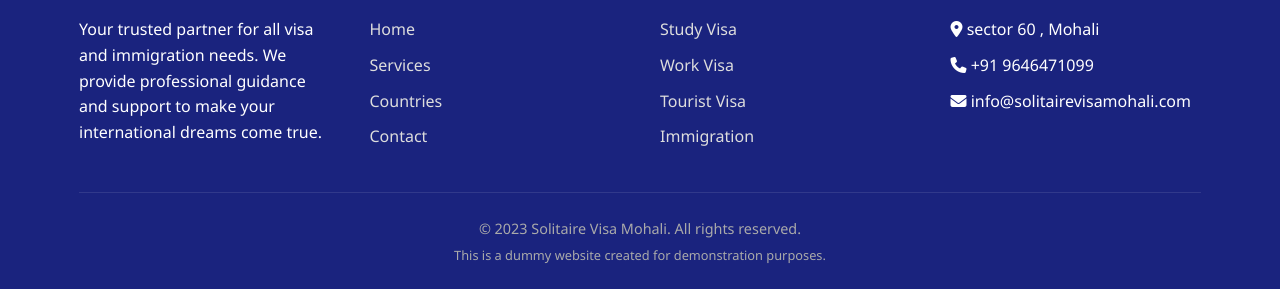
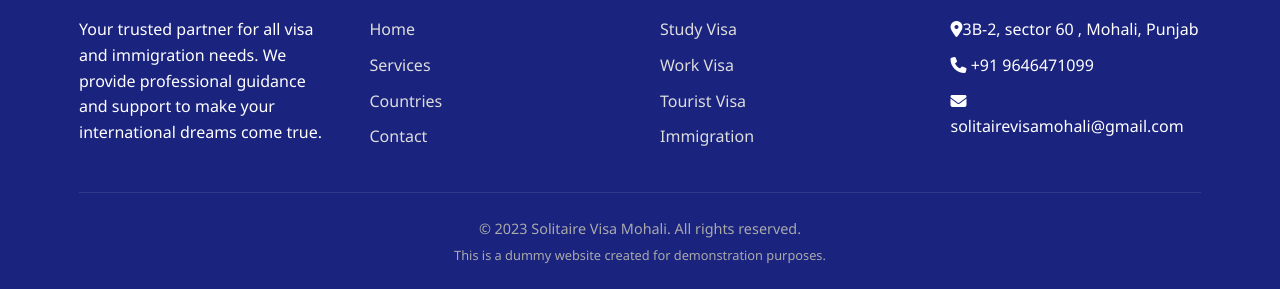
Before and after one commit to khushi5385/Solitaire-visa-mohali-, a plain HTML site: page index.html in a window 1280 px wide. Shown: the part 3243-3532 px from the top of the page. Drawn offline with Linux system fonts and the light colour scheme.

Commit message:
Update contact information in footer section

```diff
--- a/index.html
+++ b/index.html
@@ -647,9 +647,9 @@
                 <div class="footer-section">
                     <h3>Contact Info</h3>
                     <ul>
-                        <li><i class="fas fa-map-marker-alt"></i> sector 60 , Mohali</li>
+                        <li><i class="fas fa-map-marker-alt"></i>3B-2, sector 60 , Mohali, Punjab</li>
                         <li><i class="fas fa-phone"></i> +91 9646471099</li>
-                        <li><i class="fas fa-envelope"></i> info@solitairevisamohali.com</li>
+                        <li><i class="fas fa-envelope"></i> solitairevisamohali@gmail.com</li>
                     </ul>
                 </div>
             </div>
```
